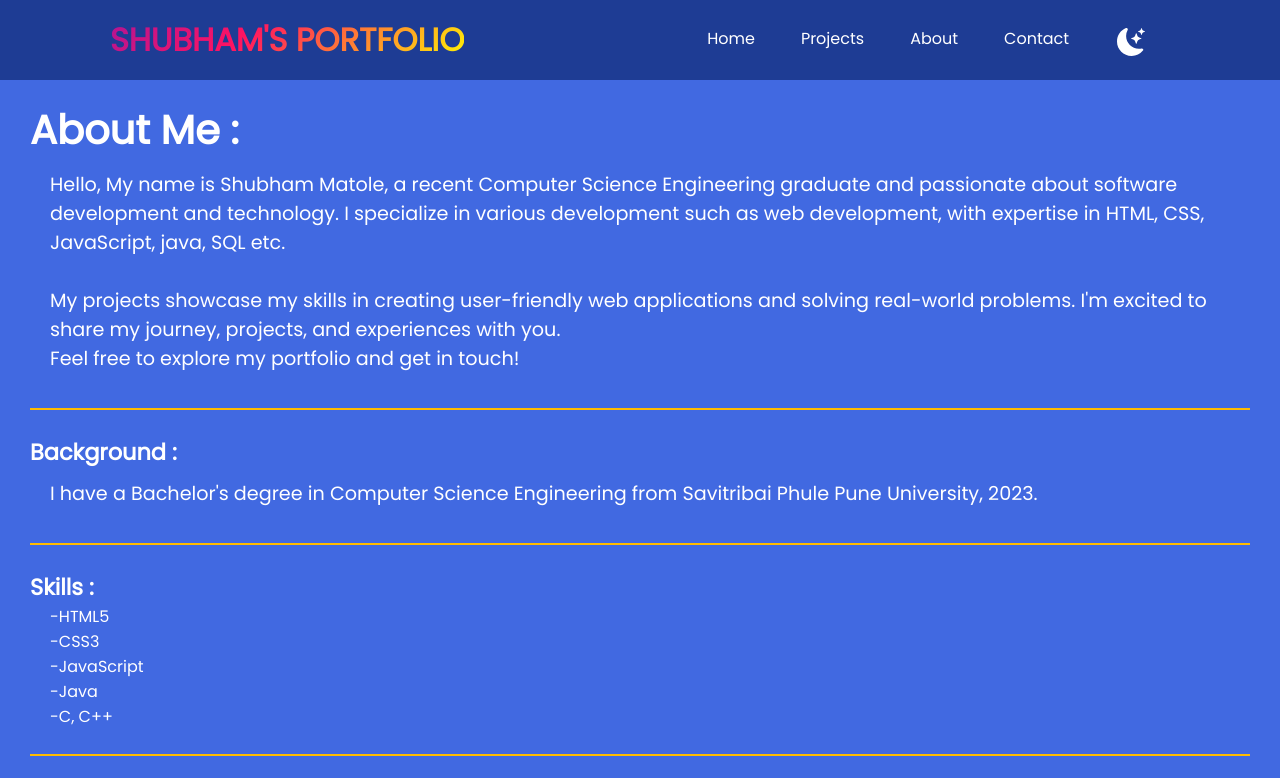
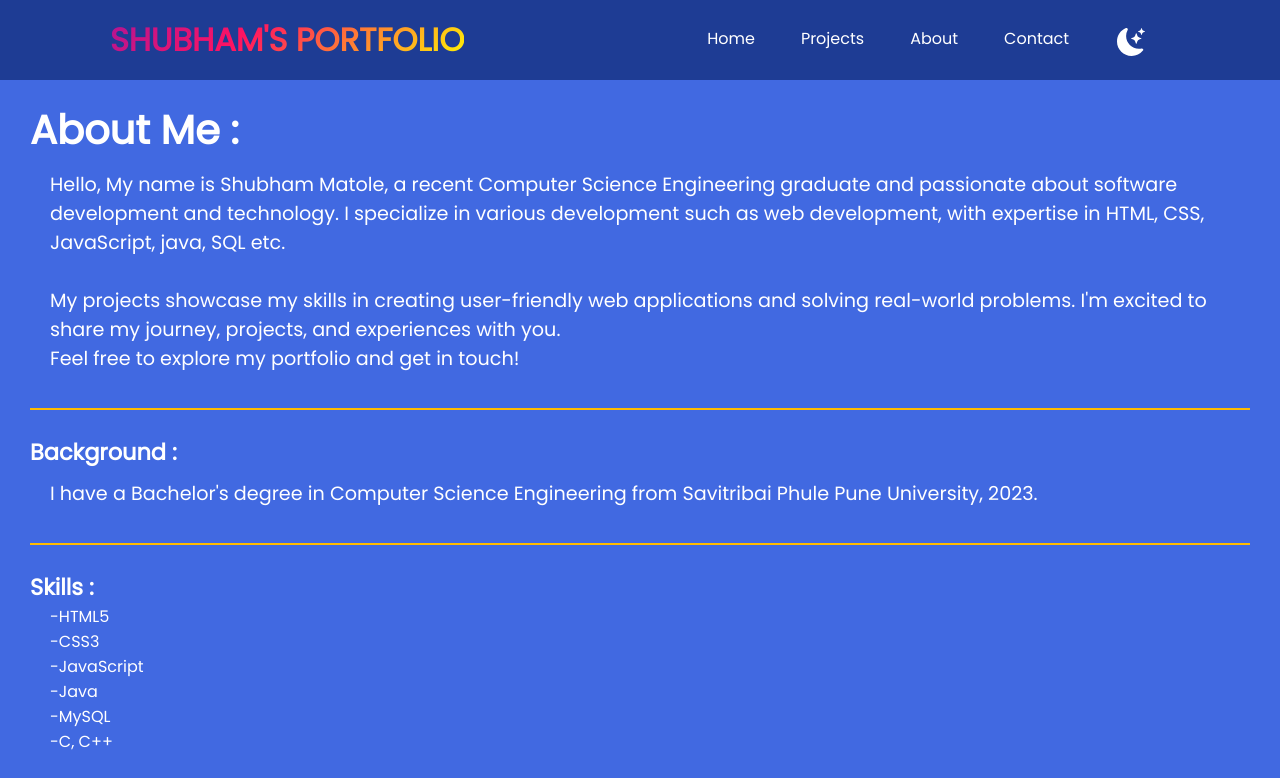
Before and after one commit to Shubhammatole16/shubham-portfolio, a plain HTML site: page about.html in a window 1280 px wide. Shown: the top 778 px of the page. Drawn offline with nearby package versions, Linux system fonts and the light colour scheme; a web font is replaced by a local one.

Commit message:
Update about.html

```diff
--- a/about.html
+++ b/about.html
@@ -80,6 +80,7 @@
                 <li>-CSS3</li>
                 <li>-JavaScript</li>
                 <li>-Java</li>
+                <li>-MySQL</li>
                 <li>-C, C++</li>
             </ul>
         </div>
```
